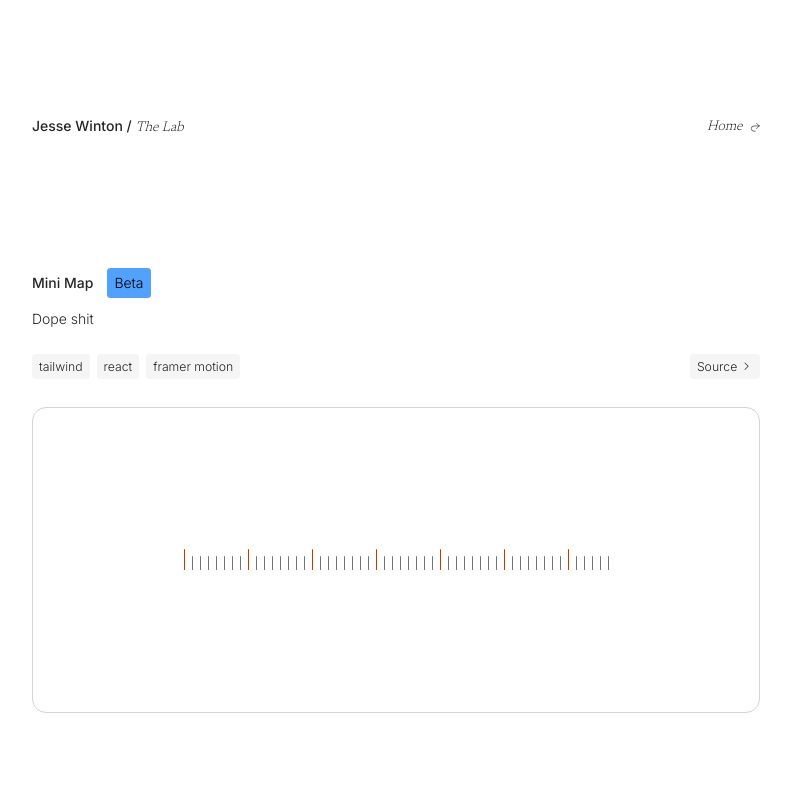
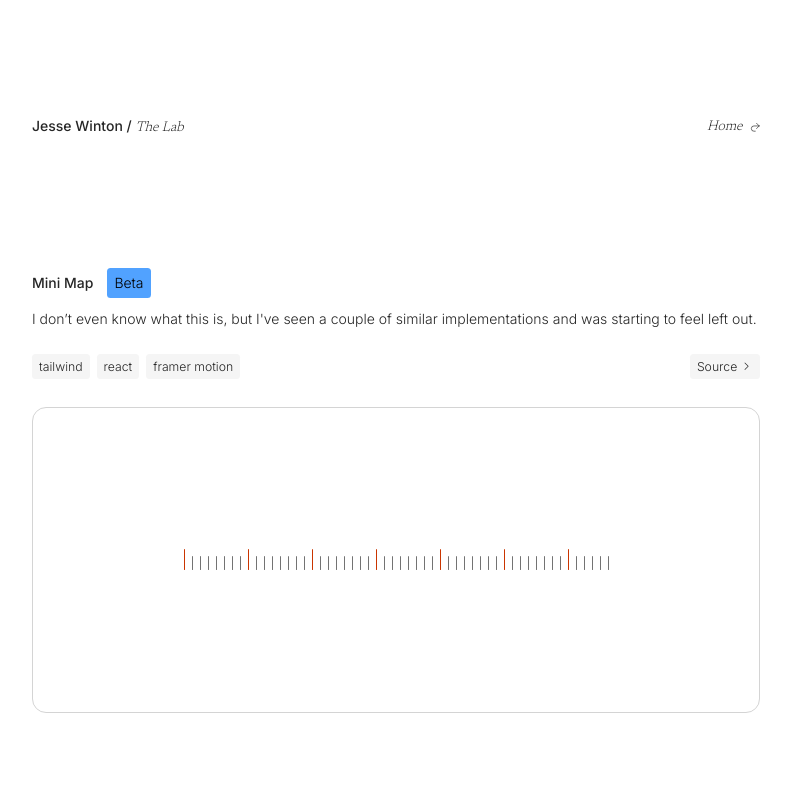
Before and after one commit to thejessewinton/jessewinton.works, a Next.js app: page /lab in a window 1280 px wide. Shown: the top 800 px of the page, without its empty margins (244-1035 px from the left). Built offline with nearby package versions, Linux system fonts and the light colour scheme; no server answers.

Commit message:
Update page.tsx

```diff
--- a/src/app/lab/page.tsx
+++ b/src/app/lab/page.tsx
@@ -10,7 +10,8 @@ import { Header } from '~/components/shared/header'
 const components = [
   {
     title: 'Mini Map',
-    description: 'Dope shit',
+    description:
+      "I don’t even know what this is, but I've seen a couple of similar implementations and was starting to feel left out.",
     tools: ['Tailwind', 'React', 'Framer Motion'],
     children: <LineGrid />,
     beta: true,
```
